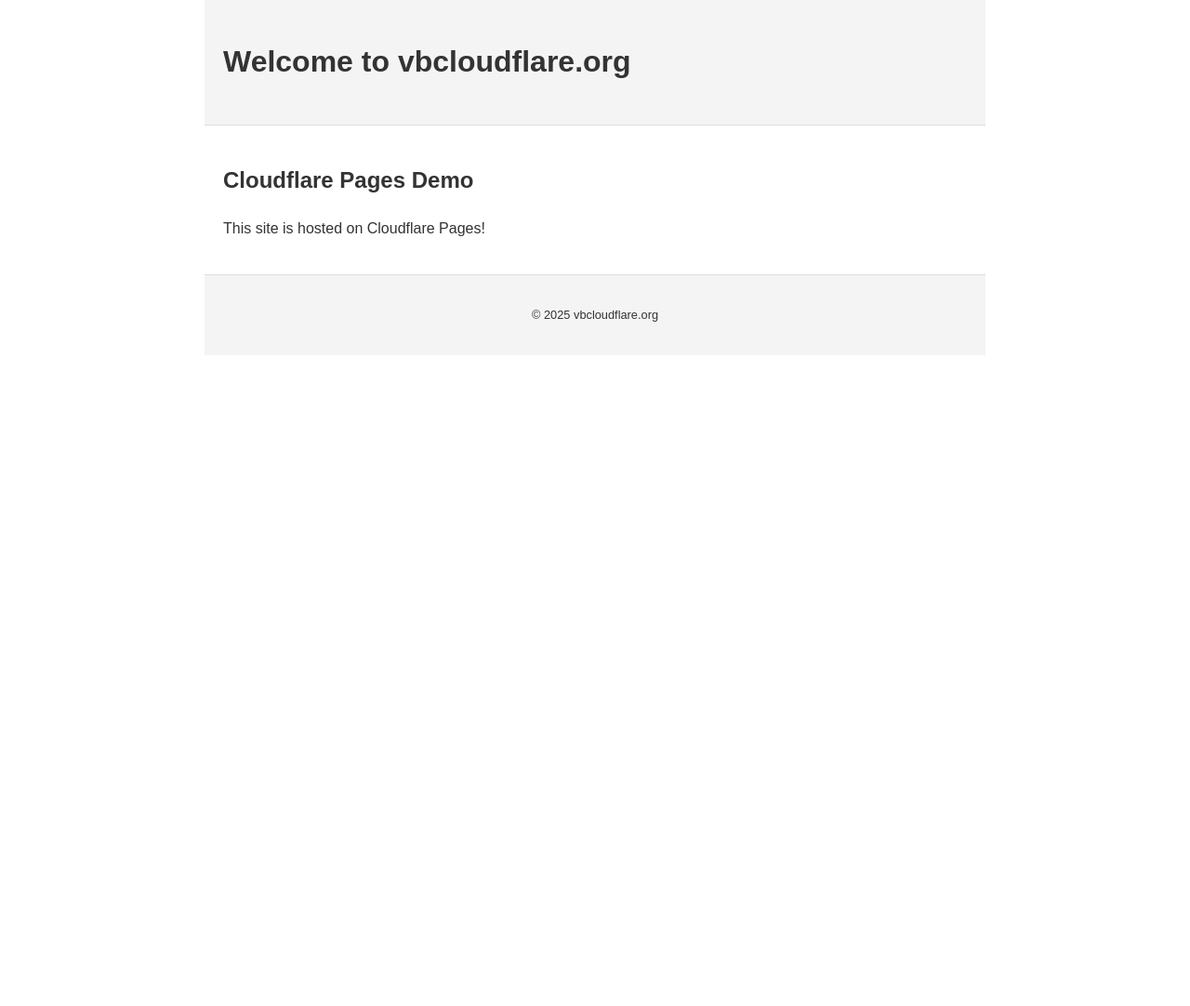
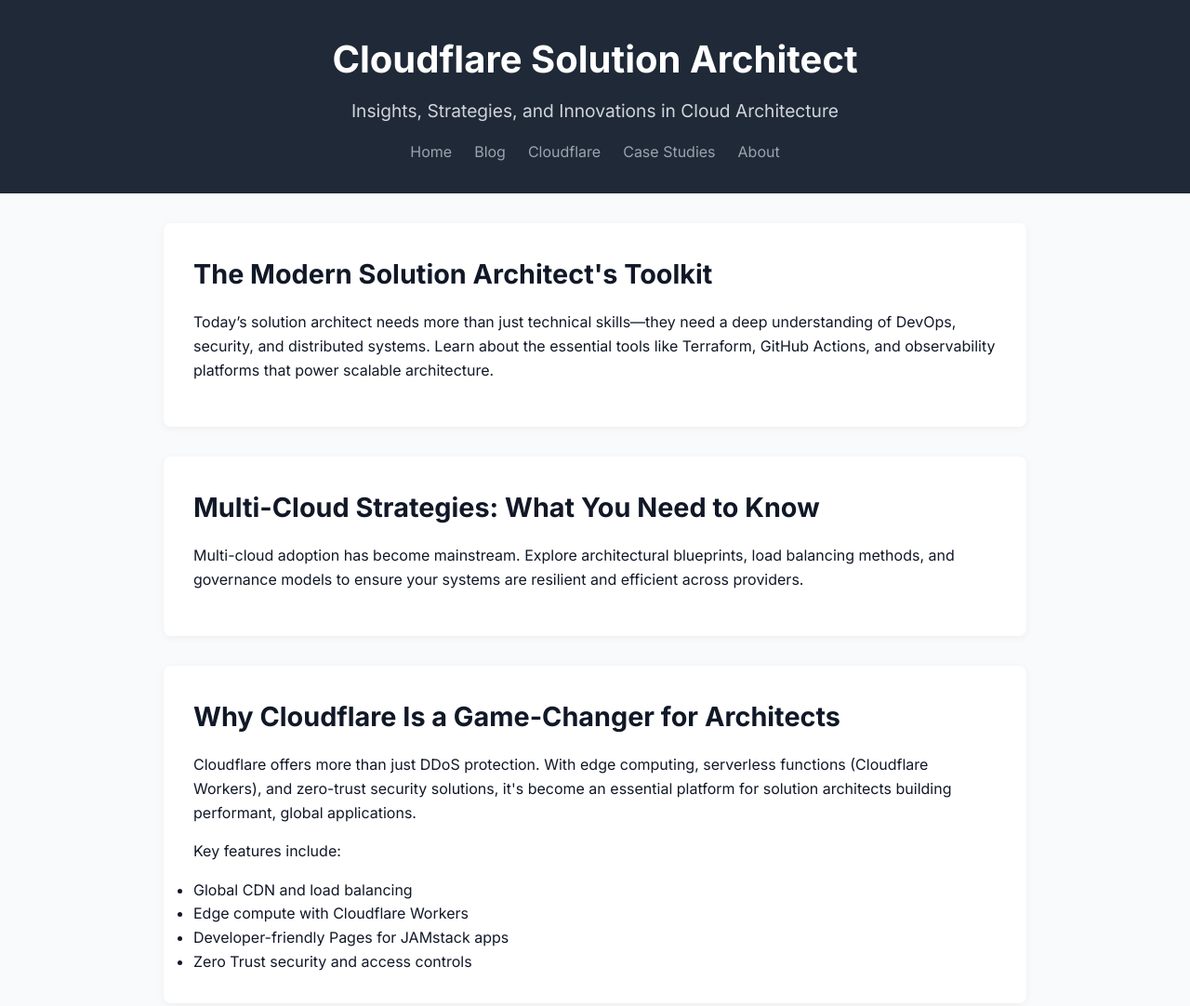
Before and after one commit to vbmalik/vbwebsite, a plain HTML site: page index.html in a window 1280 px wide. Shown: the top 1082 px of the page at 93% size. Before the commit the page ends 800 px from the top, so only its background shows below. Drawn offline with Linux system fonts and the light colour scheme.

Commit message:
Update index.html

```diff
--- a/index.html
+++ b/index.html
@@ -1,23 +1,133 @@
 <!DOCTYPE html>
 <html lang="en">
+
 <head>
-  <meta charset="UTF-8">
-  <meta name="viewport" content="width=device-width, initial-scale=1.0">
-  <title>vbcloudflare.org</title>
-  <link rel="stylesheet" href="styles.css">
+  <meta charset="UTF-8" />
+  <meta name="viewport" content="width=device-width, initial-scale=1.0" />
+  <title>Cloudflare Solution Architect Blog</title>
+  <link href="https://fonts.googleapis.com/css2?family=Inter:wght@400;600;700&display=swap" rel="stylesheet">
+  <style>
+    * {
+      margin: 0;
+      padding: 0;
+      box-sizing: border-box;
+      font-family: 'Inter', sans-serif;
+    }
+
+    body {
+      background-color: #f9fafb;
+      color: #111827;
+      line-height: 1.6;
+    }
+
+    header {
+      background-color: #1f2937;
+      color: white;
+      padding: 2rem 1rem;
+      text-align: center;
+    }
+
+    header h1 {
+      font-size: 2.5rem;
+      font-weight: 700;
+    }
+
+    header p {
+      margin-top: 0.5rem;
+      font-size: 1.2rem;
+      color: #d1d5db;
+    }
+
+    main {
+      max-width: 960px;
+      margin: 2rem auto;
+      padding: 0 1rem;
+    }
+
+    article {
+      background-color: white;
+      padding: 2rem;
+      border-radius: 0.5rem;
+      box-shadow: 0 2px 8px rgba(0, 0, 0, 0.05);
+      margin-bottom: 2rem;
+    }
+
+    article h2 {
+      font-size: 1.8rem;
+      margin-bottom: 1rem;
+    }
+
+    article p {
+      margin-bottom: 1rem;
+    }
+
+    footer {
+      text-align: center;
+      padding: 2rem 1rem;
+      background-color: #e5e7eb;
+      font-size: 0.9rem;
+      color: #6b7280;
+    }
+
+    nav {
+      display: flex;
+      justify-content: center;
+      gap: 1.5rem;
+      margin-top: 1rem;
+    }
+
+    nav a {
+      text-decoration: none;
+      color: #9ca3af;
+      transition: color 0.3s;
+    }
+
+    nav a:hover {
+      color: #facc15;
+    }
+  </style>
 </head>
+
 <body>
   <header>
-    <h1>Welcome to vbcloudflare.org</h1>
+    <h1>Cloudflare Solution Architect</h1>
+    <p>Insights, Strategies, and Innovations in Cloud Architecture</p>
+    <nav>
+      <a href="#">Home</a>
+      <a href="#">Blog</a>
+      <a href="#">Cloudflare</a>
+      <a href="#">Case Studies</a>
+      <a href="#">About</a>
+    </nav>
   </header>
+
   <main>
-    <section>
-      <h2>Cloudflare Pages Demo</h2>
-      <p>This site is hosted on Cloudflare Pages!</p>
-    </section>
+    <article>
+      <h2>The Modern Solution Architect's Toolkit</h2>
+      <p>Today’s solution architect needs more than just technical skills—they need a deep understanding of DevOps, security, and distributed systems. Learn about the essential tools like Terraform, GitHub Actions, and observability platforms that power scalable architecture.</p>
+    </article>
+
+    <article>
+      <h2>Multi-Cloud Strategies: What You Need to Know</h2>
+      <p>Multi-cloud adoption has become mainstream. Explore architectural blueprints, load balancing methods, and governance models to ensure your systems are resilient and efficient across providers.</p>
+    </article>
+
+    <article>
+      <h2>Why Cloudflare Is a Game-Changer for Architects</h2>
+      <p>Cloudflare offers more than just DDoS protection. With edge computing, serverless functions (Cloudflare Workers), and zero-trust security solutions, it's become an essential platform for solution architects building performant, global applications.</p>
+      <p>Key features include:</p>
+      <ul>
+        <li>Global CDN and load balancing</li>
+        <li>Edge compute with Cloudflare Workers</li>
+        <li>Developer-friendly Pages for JAMstack apps</li>
+        <li>Zero Trust security and access controls</li>
+      </ul>
+    </article>
   </main>
+
   <footer>
-    <p>&copy; 2025 vbcloudflare.org</p>
+    &copy; 2025 Cloudflare Solution Architect Blog. Built with Cloudflare Pages.
   </footer>
 </body>
+
 </html>
```
